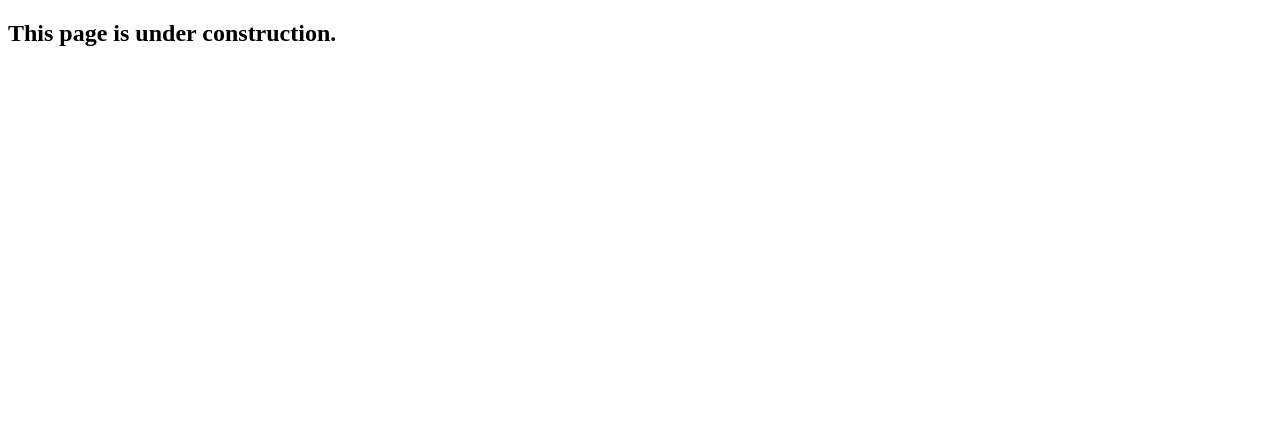
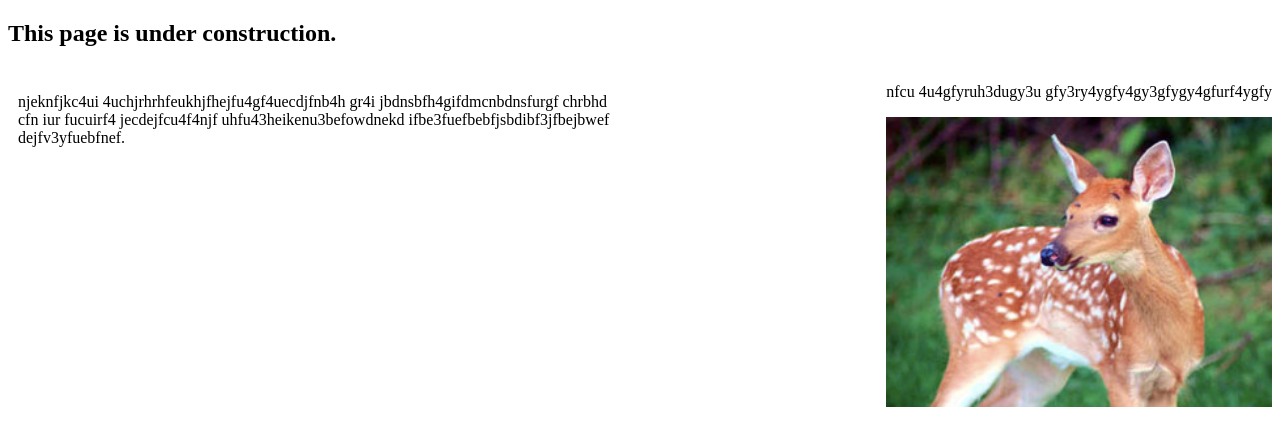
Before and after one commit to kendrins04/kendrins04.github.io, a plain HTML site: page Travelpage.html in a window 1280 px wide. Drawn offline with Linux system fonts and the light colour scheme.

Commit message:
Updated columns

```diff
--- a/Travelpage.html
+++ b/Travelpage.html
@@ -3,8 +3,45 @@
   <head>
     <title>Travel Page</title>
     <meta chrset="utf-8">
+    <style>
+       *{box-sizing: border-box;}
+       .row
+          {content: "":
+          display: table;
+          clear: both;
+          }
+
+        .columnLeft{
+          float: left;
+          width: 50%;
+          padding: 10px;
+          }
+
+        .columnRight{
+        float: right;
+        width; 60%;
+        padding 5px;
+        }
+    </style>
   </head>
    <body>
    <h2>This page is under construction.</h2>
+   <div class="row">
+      <div class="columnLeft">
+        <p>
+   njeknfjkc4ui 4uchjrhrhfeukhjfhejfu4gf4uecdjfnb4h gr4i jbdnsbfh4gifdmcnbdnsfurgf chrbhd
+   cfn iur fucuirf4 jecdejfcu4f4njf uhfu43heikenu3befowdnekd ifbe3fuefbebfjsbdibf3jfbejbwef
+   dejfv3yfuebfnef.
+        </p>
+      </div>
+
+   <div class="columnRight">
+        <p>
+        nfcu 4u4gfyruh3dugy3u gfy3ry4ygfy4gy3gfygy4gfurf4ygfy
+        </p>
+
+        <img src="images/deer.jpeg" width=100%>
+      </div>
+   </div>
    </body>
 </html>
```
Also changed, not shown: index.html (line endings or trailing spaces), 1 other file.
